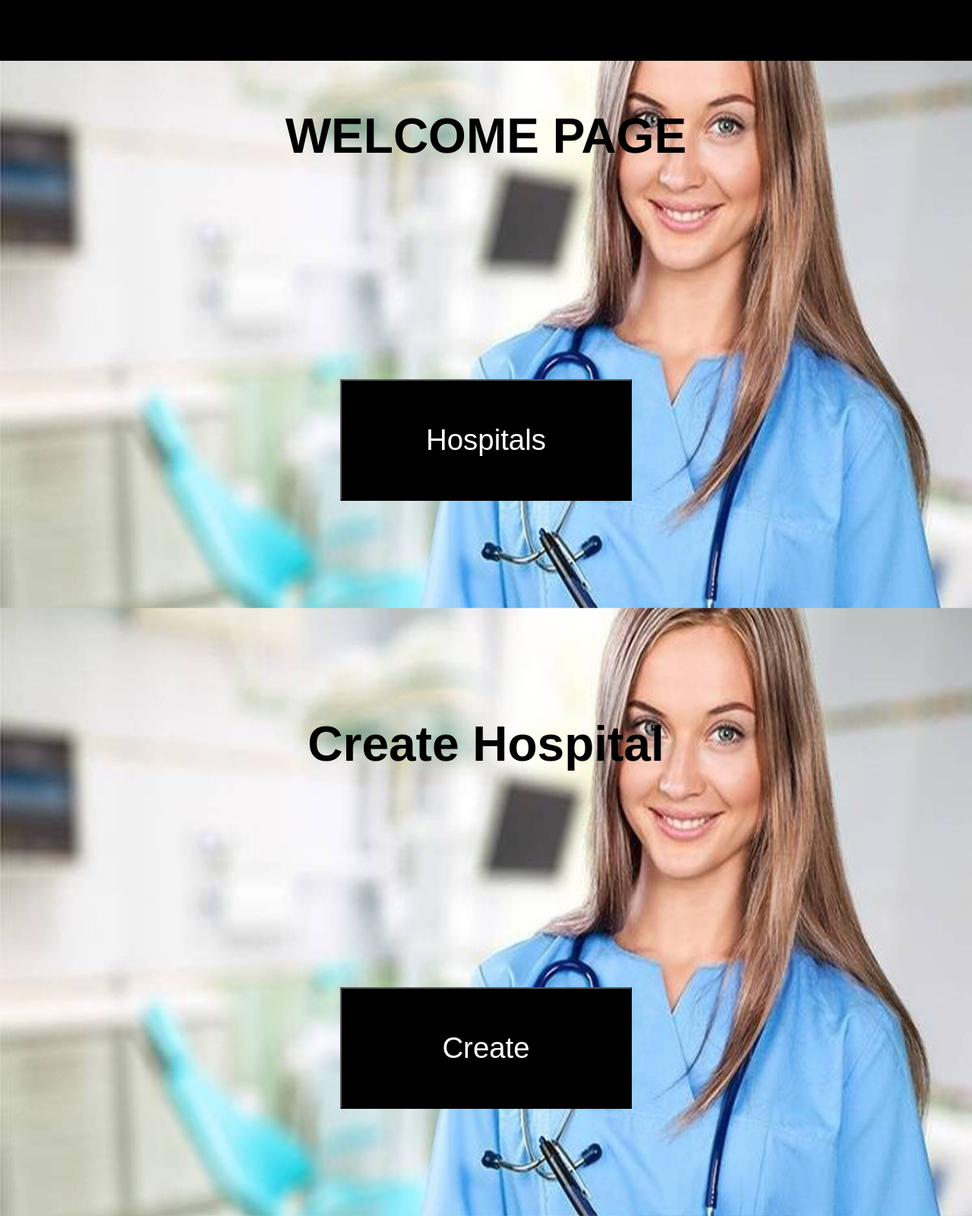
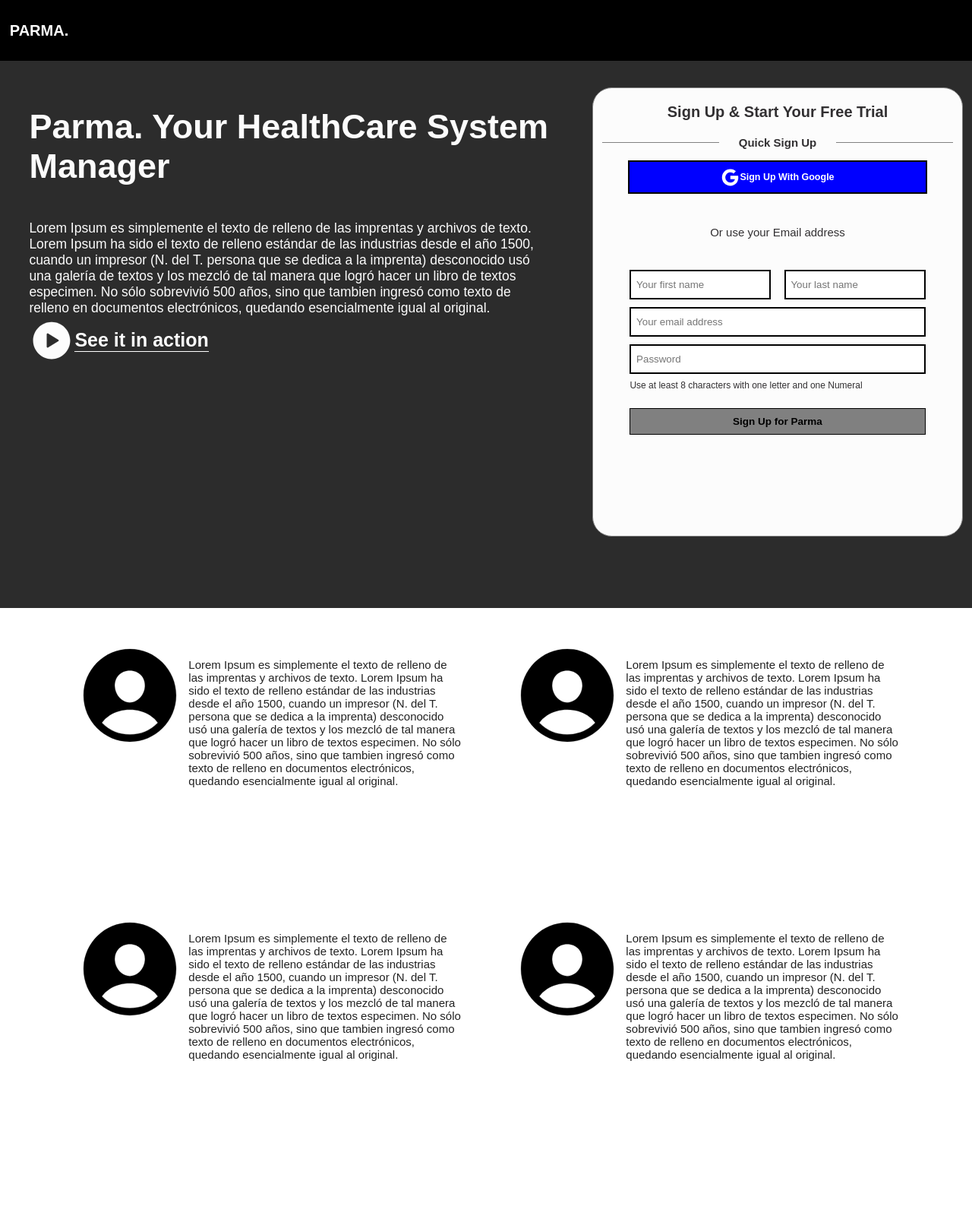
Before and after one commit to James-koduah/parma, a Flask app: page / in a window 1280 px wide. Shown: the whole page at 76% size. After the commit the page ends 1396 px from the top, so only its background shows below. Run offline with Flask 3, Linux system fonts and the light colour scheme.

Commit message:
Start of Main Production Code; First Draft of the welcome Page

```diff
--- a/flask_app.py
+++ b/flask_app.py
@@ -15,7 +15,7 @@
 
 @app.route('/')
 def welcome():
-    return render_template('welcome.html')
+    return render_template('welcome/welcome.html')
 
 @app.route('/login_signup')
 def login():
--- a/static/main.css
+++ b/static/main.css
@@ -4,14 +4,11 @@
 }
 body{
 	width: 100vw;
-	height: 100vh;
-	background: #fcfcfc;
-	color: #000;
+	min-height: 100vh;
+	background: #2c2c2c;
+	color: #fcfcfc;
 	font-family: Oscine, sans-serif;
 	font-size: 5px;
-        background: url('resources/home.jpg') no-repeat;
-        background-size: 100% 100%;
-        background-attachment: fixed;
 }
 input:focus{
 	outline: 0px solid transparent;
@@ -31,7 +28,10 @@
 	justify-content: space-between;
         align-items: center;
 }
-nav h1{
-        font-size: 90%;
-	width: fit-content;
+#logo{
+        font-size: 4em;
+	color: #fff;
 }
+main{
+	margin-top: 8vh;
+}
--- a/static/welcome/home.css
+++ /dev/null
@@ -1,21 +0,0 @@
-#home{
-	width: 100vw;
-	height: 100vh;
-	display: flex;
-	justify-content: center;
-	align-items: center;
-	flex-wrap: wrap;
-}
-#home h1{
-	font-size: 5vw;
-	width: 100vw;
-	text-align: center;
-}
-button{
-	width: 30vw;
-	height: 20vh;
-	background: #000;
-	color: #fff;
-	font-size: 3vw;
-	cursor: pointer;
-}
--- /dev/null
+++ b/static/welcome/reveiws.css
@@ -0,0 +1,53 @@
+#reveiws{
+	width: 90vw;
+	min-height: 90vh;
+	padding: 5vh 5vw 0 5vw;
+	background: #fff;
+	display: flex;
+	flex-wrap: wrap;
+	justify-content: space-around;
+}
+.reveiw{
+	width: 45%;
+	height: 300px;
+	margin-bottom: 2vh;
+	display: flex;
+}
+.reveiw_profile{
+	width: 30%;
+	height: 100%;
+	display: flex;
+	justify-content: center;
+}
+.reveiw_profile ion-icon{
+	font-size: 30em;
+	color: #000;
+}
+.reveiw_text{
+	width: 70%;
+	height: 100%;
+	padding-top: 5%;
+}
+.reveiw_text p{
+	font-size: 3em;
+	color: #222;
+}
+
+@media (max-width: 550px){
+	.reveiw{
+		width: 100%;
+		height: 200px;
+	}
+	.reveiw_profile{
+		width: 20%;
+	}
+	.reveiw_profile ion-icon{
+		font-size: 20em;
+	}
+	.reveiw_text{
+		width: 80%;
+	}
+	.reveiw_text p{
+		font-size: 2.5em;
+	}
+}
--- /dev/null
+++ b/static/welcome/welcome.css
@@ -0,0 +1,180 @@
+#welcome{
+	width: 100vw;
+	height: 92vh;
+	display: flex;
+	justify-content: space-between;
+}
+
+#welcome_message{
+	width: 60%;
+	height: 100%;
+}
+#welcome_text{
+	width: 90%;
+	height: 80%;
+	margin: 10% 0 0 5%;
+}
+#welcome_text h2{
+	font-size: 9em;
+	margin-bottom: 1em;
+}
+#welcome_text p{
+	font-size: 3.5em;
+}
+#welcome_video{
+	width: fit-content;
+	height: fit-content;
+	display: flex;
+	align-items: center;
+	margin-top: 0.5em;
+	cursor: pointer;
+}
+#welcome_video h3{
+	font-size: 5em;
+	font-weight: 700;
+	border-bottom: 1px #fff solid;
+}
+#welcome_video ion-icon{
+	font-size: 12em;
+}
+
+
+#conversion_form{
+	width: 40%;
+	height: 100%;
+	display: flex;
+	justify-content: center;
+}
+#sign_up_form{
+	width: 95%;
+	height: 80%;
+	margin-top: 10%;
+	background: #fcfcfc;
+	color: #323032;
+	border: 1px gray solid;
+	border-radius: 2vw;
+	display: flex;
+	flex-direction: column;
+	align-items: center;
+}
+#sign_up_form h3{
+	width: fit-content;
+	font-size: 4em;
+	margin-top: 1em;
+}
+#header_quick{
+	width: 95%;
+	height: fit-content;
+	display: flex;
+	align-items: center;
+	justify-content: space-between;
+	margin-top: 20px;
+}
+#header_quick h4{
+	font-size: 3em;
+	width: 35%;
+	text-align: center;
+}
+.line{
+	width:35%;
+	height: 1px;
+	background: gray;
+}
+
+
+#google_signup{
+	width: 80%;
+	height: 30px;
+	border: 2px #000 solid;
+	background: blue;
+	color: #fff;
+	margin-top: 15px;
+	padding: 5px 0 5px 0;
+	display: flex;
+	align-items: center;
+	justify-content: center;
+	cursor: pointer;
+}
+#google_signup p{
+	font-size: 2.5em;
+	font-weight: 600;
+}
+#google_signup ion-icon{
+	font-size: 5em;
+}
+
+#email_signup_header{
+	width: 100%;
+	height: 100px;
+	display: flex;
+	justify-content: center;
+	align-items: center;
+	font-size: 3em;
+}
+#email_signup{
+	width: 80%;
+	height: fit-content;
+	display: flex;
+	justify-content: space-between;
+	flex-wrap: wrap;
+}
+#email_signup input{
+	width: 100%;
+	height: 35px;
+	border: 2px #000 solid;
+	padding-left: 0.5em;
+	margin-bottom: 10px;
+}
+.fifty{width: 45% !important;}
+#password_info{
+	width: 100%;
+	height: 10px;
+	padding-bottom: 5px;
+	display: flex;
+	align-items: center;
+	font-size: 2.4em;
+}
+#email_signup button{
+	width: 100%;
+	height: 35px;
+	border: 1px #000 solid;
+	background: gray;
+	font-size: 2.7em;
+	font-weight: 700;
+	color: #000;
+	margin-top: 20px;
+}
+@media (max-width: 550px){
+	#welcome{
+		height: fit-content;
+		flex-direction: column;
+		padding-bottom: 5vh;
+	}
+	#welcome_message{
+		width: 100%;
+		height: fit-content;
+		padding-bottom: 5vh;
+	}
+	#welcome_text{
+		margin-top: 30%;
+	}
+	#welcome_text h2{
+		font-size: 5em;
+		text-align: center;
+	}
+	#welcome_text p{
+		font-size: 2.8em;
+		text-align: center;
+	}
+	#welcome_video{
+		margin: 5vh auto 0 auto;
+	}
+
+
+	#conversion_form{
+		width: 100%;
+	}
+	#sign_up_form{
+		padding-bottom: 5vh;
+	}
+}
--- a/templates/welcome.html
+++ /dev/null
@@ -1,25 +0,0 @@
-<!DOCTYPE html>
-<html lang="en">
-    <head>
-	    <meta name="viewport" content="width=device-width, initial-scale=1.0">
-	    <link rel="stylesheet" href={{ url_for('static', filename='main.css') }}>
-	    <link rel="stylesheet" href={{ url_for('static', filename='welcome/home.css') }}>
-	    <link rel="stylesheet" href={{ url_for('static', filename='welcome/create_hospital.css') }}>
-	    <script type="module" src="https://unpkg.com/ionicons@7.1.0/dist/ionicons/ionicons.esm.js"></script>
-            <script nomodule="" src="https://unpkg.com/ionicons@7.1.0/dist/ionicons/ionicons.js"></script>
-    </head>
-    <body>
-	    <nav></nav>
-	    <main>
-		    <div id='home'>
-			    <h1>WELCOME PAGE</h1>
-			    <a href='/hospitals'><button>Hospitals</button></a>
-		    </div>
-		    <div id='create_hospital'>
-			    <h1>Create Hospital</h1>
-			    <a href='/admin/create_hospital'><button>Create</button></a>
-		    </div>
-	    </main>
-	    <sub></sub>
-    </body>
-</html>
--- /dev/null
+++ b/templates/welcome/welcome.html
@@ -0,0 +1,118 @@
+<!DOCTYPE html>
+<html lang="en">
+    <head>
+	    <meta name="viewport" content="width=device-width, initial-scale=1.0">
+	    <link rel="stylesheet" href={{ url_for('static', filename='main.css') }}>
+	    <link rel="stylesheet" href={{ url_for('static', filename='welcome/welcome.css') }}>
+	    <link rel="stylesheet" href={{ url_for('static', filename='welcome/reveiws.css') }}>
+	    <script type="module" src="https://unpkg.com/ionicons@7.1.0/dist/ionicons/ionicons.esm.js"></script>
+            <script nomodule="" src="https://unpkg.com/ionicons@7.1.0/dist/ionicons/ionicons.js"></script>
+    </head>
+    <body>
+	    <nav>
+		    <h1 id='logo'>PARMA.</h1>
+	    </nav>
+	    <main>
+		    <section id='welcome'>
+			    <div id='welcome_message'>
+				    <div id='welcome_text'>
+					    <h2>Parma. Your HealthCare System Manager</h2>
+					    <p>Lorem Ipsum es simplemente el texto de relleno de las imprentas y archivos de texto.
+					    Lorem Ipsum ha sido el texto de relleno estándar de las industrias desde el año 1500,
+					    cuando un impresor (N. del T. persona que se dedica a la imprenta) desconocido usó una
+					    galería de textos y los mezcló de tal manera que logró hacer un libro de textos especimen.
+					    No sólo sobrevivió 500 años, sino que tambien ingresó como texto de relleno en documentos
+					    electrónicos, quedando esencialmente igual al original.
+					    </p>
+					    <div id='welcome_video'>
+						    <ion-icon name="play-circle"></ion-icon>
+						    <h3>See it in action</h3>
+					    </div>
+				    </div>
+			    </div>
+			    <div id='conversion_form'>
+				    <div id='sign_up_form'>
+					    <h3>Sign Up & Start Your Free Trial</h3>
+					    <div id='header_quick'>
+						    <div class='line'></div>
+						    <h4>Quick Sign Up</h4>
+						    <div class='line'></div>
+					    </div>
+					    <div id='google_signup'>
+						    <ion-icon name="logo-google"></ion-icon>
+						    <p>Sign Up With Google</p>
+					    </div>
+					    <div id='email_signup_header'>Or use your Email address</div>
+					    <form id='email_signup'>
+						    <input name='first_name' placeholder='Your first name' class='fifty' required>
+						    <input name='last_name' placeholder='Your last name' class='fifty' required>
+						    <input name='email' placeholder='Your email address' type='email' required>
+						    <input name='password' placeholder='Password' minlength='8' required>
+						    <p id='password_info'>Use at least 8 characters with one letter and one Numeral</p>
+						    <button type='submit'>Sign Up for Parma</button>
+					    </form>
+				    </div>
+			    </div>
+		    </section>
+		    <section id='reveiws'>
+			    <div class='reveiw'>
+				    <div class='reveiw_profile'>
+					    <ion-icon name="person-circle"></ion-icon>
+				    </div>
+				    <div class='reveiw_text'>
+					    <p>Lorem Ipsum es simplemente el texto de relleno de las imprentas y archivos de texto.
+                                            Lorem Ipsum ha sido el texto de relleno estándar de las industrias desde el año 1500,
+                                            cuando un impresor (N. del T. persona que se dedica a la imprenta) desconocido usó una
+                                            galería de textos y los mezcló de tal manera que logró hacer un libro de textos especimen.
+                                            No sólo sobrevivió 500 años, sino que tambien ingresó como texto de relleno en documentos
+                                            electrónicos, quedando esencialmente igual al original.
+                                            </p>
+				    </div>
+			    </div>
+			    <div class='reveiw'>
+				    <div class='reveiw_profile'>
+					    <ion-icon name="person-circle"></ion-icon>
+				    </div>
+				    <div class='reveiw_text'>
+					    <p>Lorem Ipsum es simplemente el texto de relleno de las imprentas y archivos de texto.
+                                            Lorem Ipsum ha sido el texto de relleno estándar de las industrias desde el año 1500,
+                                            cuando un impresor (N. del T. persona que se dedica a la imprenta) desconocido usó una
+                                            galería de textos y los mezcló de tal manera que logró hacer un libro de textos especimen.
+                                            No sólo sobrevivió 500 años, sino que tambien ingresó como texto de relleno en documentos
+                                            electrónicos, quedando esencialmente igual al original.
+                                            </p>
+				    </div>
+			    </div>
+			    <div class='reveiw'>
+				    <div class='reveiw_profile'>
+					    <ion-icon name="person-circle"></ion-icon>
+				    </div>
+				    <div class='reveiw_text'>
+					    <p>Lorem Ipsum es simplemente el texto de relleno de las imprentas y archivos de texto.
+                                            Lorem Ipsum ha sido el texto de relleno estándar de las industrias desde el año 1500,
+                                            cuando un impresor (N. del T. persona que se dedica a la imprenta) desconocido usó una
+                                            galería de textos y los mezcló de tal manera que logró hacer un libro de textos especimen.
+                                            No sólo sobrevivió 500 años, sino que tambien ingresó como texto de relleno en documentos
+                                            electrónicos, quedando esencialmente igual al original.
+                                            </p>
+				    </div>
+			    </div>
+			    <div class='reveiw'>
+				    <div class='reveiw_profile'>
+					    <ion-icon name="person-circle"></ion-icon>
+				    </div>
+				    <div class='reveiw_text'>
+					    <p>Lorem Ipsum es simplemente el texto de relleno de las imprentas y archivos de texto.
+                                            Lorem Ipsum ha sido el texto de relleno estándar de las industrias desde el año 1500,
+                                            cuando un impresor (N. del T. persona que se dedica a la imprenta) desconocido usó una
+                                            galería de textos y los mezcló de tal manera que logró hacer un libro de textos especimen.
+                                            No sólo sobrevivió 500 años, sino que tambien ingresó como texto de relleno en documentos
+                                            electrónicos, quedando esencialmente igual al original.
+                                            </p>
+				    </div>
+			    </div>
+		    </section>
+	    </main>
+	    <sub></sub>
+    </body>
+</html>
```
Also changed, not shown: templates/base.html (+7 -3 lines), docs/README.md, 1 other file.
